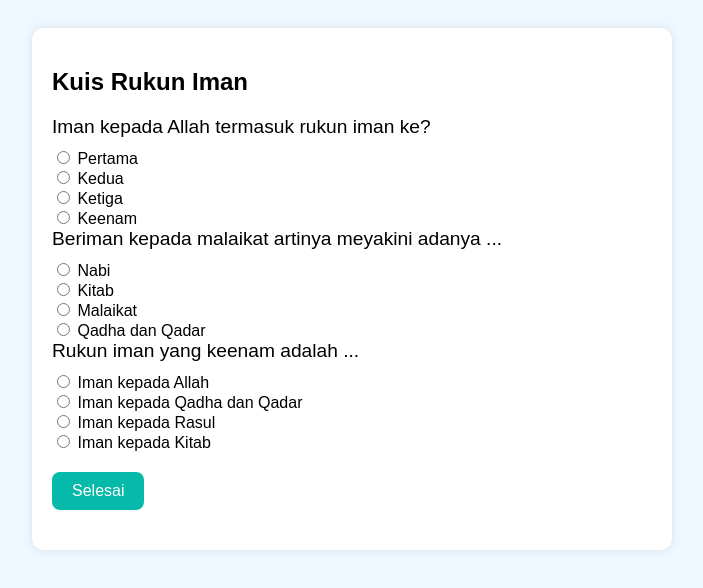
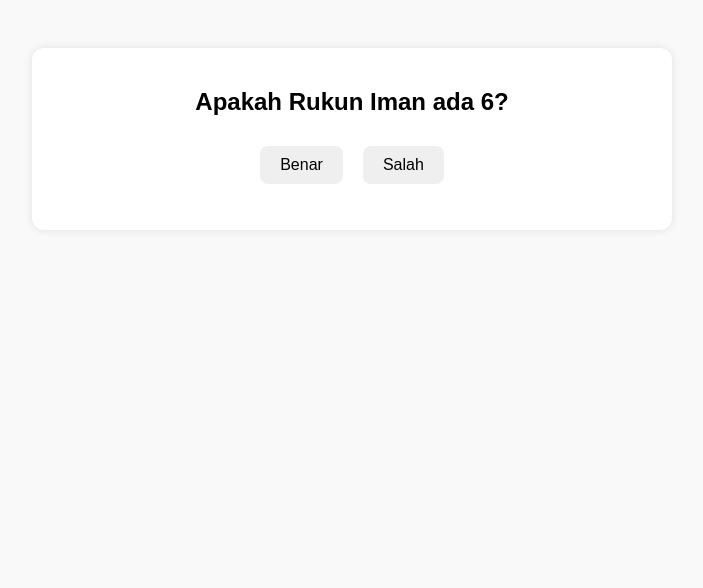
Before and after one commit to ghny/belajar-islam-asik, a plain HTML site: page index.html in a window 1280 px wide. Shown: the whole page, without its empty margins (288-991 px from the left). Drawn offline with Linux system fonts and the light colour scheme.

Commit message:
Update index.html

```diff
--- a/index.html
+++ b/index.html
@@ -1,113 +1,112 @@
 <!DOCTYPE html>
 <html lang="id">
 <head>
-  <meta charset="UTF-8" />
-  <meta name="viewport" content="width=device-width, initial-scale=1.0"/>
+  <meta charset="UTF-8">
+  <meta name="viewport" content="width=device-width, initial-scale=1.0">
   <title>Kuis Rukun Iman</title>
   <style>
     body {
-      font-family: sans-serif;
-      padding: 20px;
-      background-color: #f0f8ff;
+      font-family: Arial, sans-serif;
+      background-color: #f9f9f9;
+      padding: 40px;
+      text-align: center;
     }
     .quiz-container {
+      background: white;
       max-width: 600px;
       margin: auto;
-      background: white;
       padding: 20px;
       border-radius: 12px;
       box-shadow: 0 0 10px rgba(0,0,0,0.1);
     }
-    .question {
-      font-size: 1.2rem;
-      margin-bottom: 10px;
-    }
-    .option {
-      margin: 8px 0;
-    }
     button {
-      margin-top: 20px;
+      margin: 10px;
       padding: 10px 20px;
-      font-size: 1rem;
-      background-color: #05baa9;
-      color: white;
+      font-size: 16px;
+      border-radius: 8px;
       border: none;
-      border-radius: 8px;
       cursor: pointer;
     }
-    .result {
-      margin-top: 20px;
-      font-weight: bold;
-      font-size: 1.1rem;
+    button:hover {
+      background-color: #e0f7fa;
+    }
+    .hidden {
+      display: none;
     }
   </style>
 </head>
 <body>
   <div class="quiz-container">
-    <h2>Kuis Rukun Iman</h2>
-    <div id="quiz"></div>
-    <button onclick="submitQuiz()">Selesai</button>
-    <div class="result" id="result"></div>
+    <h2 id="question">Memuat soal...</h2>
+    <div id="buttons"></div>
+    <p id="feedback"></p>
+    <button id="next" class="hidden">Next</button>
   </div>
 
   <script>
     const questions = [
       {
-        question: "Iman kepada Allah termasuk rukun iman ke?",
-        options: ["Pertama", "Kedua", "Ketiga", "Keenam"],
-        answer: "Pertama"
+        question: "Apakah Rukun Iman ada 6?",
+        options: ["Benar", "Salah"],
+        correct: "Benar",
+        explanation: "Betul! Rukun Iman terdiri dari 6 yaitu iman kepada Allah, malaikat, kitab‑kitab, rasul, hari kiamat, dan qadar."
       },
       {
-        question: "Beriman kepada malaikat artinya meyakini adanya ...",
-        options: ["Nabi", "Kitab", "Malaikat", "Qadha dan Qadar"],
-        answer: "Malaikat"
+        question: "Salah satu Rukun Iman adalah iman kepada makhluk ciptaan Allah.",
+        options: ["Benar", "Salah"],
+        correct: "Salah",
+        explanation: "Salah. Rukun Iman mengacu pada iman kepada Allah, bukan kepada makhluk-Nya."
       },
       {
-        question: "Rukun iman yang keenam adalah ...",
-        options: ["Iman kepada Allah", "Iman kepada Qadha dan Qadar", "Iman kepada Rasul", "Iman kepada Kitab"],
-        answer: "Iman kepada Qadha dan Qadar"
+        question: "Iman kepada malaikat termasuk bagian dari Rukun Iman.",
+        options: ["Benar", "Salah"],
+        correct: "Benar",
+        explanation: "Ya. Iman kepada malaikat merupakan bagian dari Rukun Iman."
       }
     ];
 
-    let quizDiv = document.getElementById("quiz");
+    let current = 0;
 
-    questions.forEach((q, i) => {
-      let qDiv = document.createElement("div");
-      qDiv.classList.add("question-block");
+    const questionEl = document.getElementById("question");
+    const buttonsEl = document.getElementById("buttons");
+    const feedbackEl = document.getElementById("feedback");
+    const nextBtn = document.getElementById("next");
 
-      let qText = document.createElement("div");
-      qText.classList.add("question");
-      qText.innerText = q.question;
-      qDiv.appendChild(qText);
+    function showQuestion() {
+      const q = questions[current];
+      questionEl.textContent = q.question;
+      feedbackEl.textContent = "";
+      nextBtn.classList.add("hidden");
+      buttonsEl.innerHTML = "";
 
       q.options.forEach(opt => {
-        let optLabel = document.createElement("label");
-        optLabel.classList.add("option");
+        const btn = document.createElement("button");
+        btn.textContent = opt;
+        btn.onclick = () => handleAnswer(opt);
+        buttonsEl.appendChild(btn);
+      });
+    }
 
-        let optInput = document.createElement("input");
-        optInput.type = "radio";
-        optInput.name = `q${i}`;
-        optInput.value = opt;
+    function handleAnswer(selected) {
+      const q = questions[current];
+      const isCorrect = selected === q.correct;
+      feedbackEl.innerHTML = isCorrect ? "✅ Jawaban benar!<br>" + q.explanation : "❌ Belum tepat.<br>" + q.explanation;
+      nextBtn.classList.remove("hidden");
+    }
 
-        optLabel.appendChild(optInput);
-        optLabel.appendChild(document.createTextNode(" " + opt));
-        qDiv.appendChild(optLabel);
-        qDiv.appendChild(document.createElement("br"));
-      });
+    nextBtn.onclick = () => {
+      current++;
+      if (current < questions.length) {
+        showQuestion();
+      } else {
+        questionEl.textContent = "🎉 Kuis selesai!";
+        buttonsEl.innerHTML = "";
+        feedbackEl.innerHTML = "Terima kasih sudah belajar bersama!";
+        nextBtn.classList.add("hidden");
+      }
+    };
 
-      quizDiv.appendChild(qDiv);
-    });
-
-    function submitQuiz() {
-      let score = 0;
-      questions.forEach((q, i) => {
-        let selected = document.querySelector(`input[name="q${i}"]:checked`);
-        if (selected && selected.value === q.answer) {
-          score++;
-        }
-      });
-      document.getElementById("result").innerText = `Skor kamu: ${score} dari ${questions.length}`;
-    }
+    showQuestion();
   </script>
 </body>
 </html>
```
